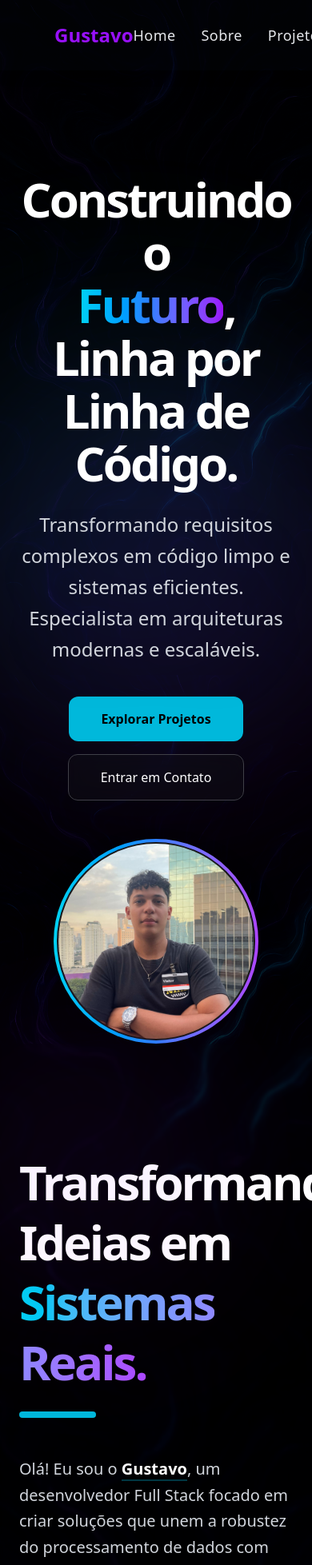
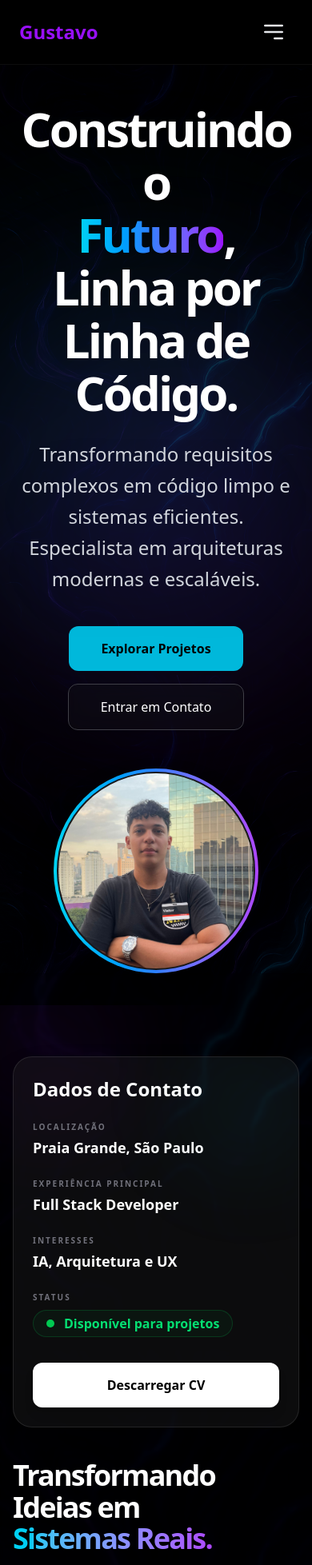
Before and after one commit to GustavoLDO/Portifolio, a React (Vite) app: page / in a window 390 px wide. Shown: the top 1957 px of the page at 80% size. Built offline with nearby package versions, Linux system fonts and the light colour scheme.

Commit message:
arrumando detalhes

```diff
--- a/package.json
+++ b/package.json
@@ -18,6 +18,7 @@
     "react-dom": "^19.2.0",
     "react-icons": "^5.5.0",
     "react-router-dom": "^7.10.1",
+    "react-router-hash-link": "^2.4.3",
     "tailwindcss": "^4.1.17"
   },
   "devDependencies": {
@@ -25,6 +26,7 @@
     "@types/node": "^24.10.1",
     "@types/react": "^19.2.5",
     "@types/react-dom": "^19.2.3",
+    "@types/react-router-hash-link": "^2.4.9",
     "@vitejs/plugin-react": "^5.1.1",
     "eslint": "^9.39.1",
     "eslint-plugin-react-hooks": "^7.0.1",
--- a/src/Router/Router.tsx
+++ b/src/Router/Router.tsx
@@ -1,18 +1,24 @@
-import React from 'react';
-import { Route, Routes, BrowserRouter, Router } from "react-router-dom";
-import Home from '../components/Home';
-import Sobre from '../components/Sobre/Sobre';
+import { Routes, Route } from "react-router-dom";
+import Home from "../components/Home";
+import Projetos from "../components/Projetos/Projetos";
+import Contato from "../components/Contatos/Contato";
+import Sobre from "../components/Sobre/Sobre";
 
+function AppRouter() {
+    return (
+        <Routes>
+            {/* Rota principal que renderiza a Landing Page completa */}
+            <Route path="/" element={<Home />} />
 
+            {/* Rotas individuais caso queira acessar apenas uma seção específica */}
+            <Route path="/projetos" element={<Projetos />} />
+            <Route path="/contato" element={<Contato />} />
+            <Route path="/sobre" element={<Sobre />} />
 
+            {/* Rota de "Não Encontrado" (Opcional) */}
+            <Route path="*" element={<div className="text-white">Página não encontrada.</div>} />
+        </Routes>
+    );
+}
 
-function AppRouter(){
-    return(
-
-        <Routes>
-            <Route path='/' element={<Home/>}/>
-
-        </Routes>
-    )
-}
 export default AppRouter;
--- a/src/components/Home.tsx
+++ b/src/components/Home.tsx
@@ -1,17 +1,18 @@
+/** biome-ignore-all lint/correctness/useUniqueElementIds: <explanation> */
 import React from "react";
-import { Link } from "react-router-dom";
+import { NavHashLink } from "react-router-hash-link";
 import NavBar from "./NavBar/NavBar";
 import TimeLine from "./Sobre/TimeLine";
 import Sobre from "./Sobre/Sobre";
 import CardTec from "./Sobre/CardTec";
 import Contato from "./Contatos/Contato";
-import Projetos from "./Projetos/Projetos"; // Importando o componente que criamos
-// Importando a imagem do assets
+import Projetos from "./Projetos/Projetos";
 import fotoProfissional from "../assets/foto_Profissional.jpg";
 
 function Home() {
     return (
-		<div className="flex flex-col w-full bg-transparent text-white overflow-x-hidden font-outfit">
+
+        <div id="home" className="flex flex-col w-full bg-transparent text-white overflow-x-hidden font-outfit">
             <NavBar />
 
             {/* --- HERO SECTION --- */}
@@ -35,18 +36,21 @@ function Home() {
                         </p>
 
                         <div className="flex flex-wrap gap-4 justify-center lg:justify-start">
-							<Link
-								to="/"
+
+                            <NavHashLink
+                                smooth
+                                to="/#projetos"
                                 className="px-10 py-4 bg-cyan-500 hover:bg-cyan-400 text-black font-bold rounded-xl transition-all hover:scale-105 hover:shadow-[0_0_30px_rgba(6,182,212,0.4)]"
                             >
                                 Explorar Projetos
-							</Link>
-							<Link
-								to="/"
+                            </NavHashLink>
+                            <NavHashLink
+                                smooth
+                                to="/#contatos"
                                 className="px-10 py-4 border border-zinc-700 hover:border-purple-500 text-white font-medium rounded-xl transition-all bg-zinc-900/30 backdrop-blur-md"
                             >
                                 Entrar em Contato
-							</Link>
+                            </NavHashLink>
                         </div>
                     </div>
 
@@ -65,7 +69,8 @@ function Home() {
             </section>
 
             {/* --- SEÇÃO SOBRE --- */}
-			<section className="relative z-10 bg-black/20 backdrop-blur-[2px] py-10">
+
+            <section id="sobre" className="relative z-10 bg-black/20 backdrop-blur-[2px] py-10 scroll-mt-20">
                 <Sobre />
             </section>
 
@@ -87,16 +92,17 @@ function Home() {
                 </div>
             </section>
 
-			{/* --- SEÇÃO: MEUS PROJETOS (LIMPA) --- */}
-			<section className="relative py-32 bg-transparent">
-				{/* Removido o background translúcido e o ruído para focar apenas nos cards */}
+            {/* --- SEÇÃO: MEUS PROJETOS --- */}
+
+            <section id="projetos" className="relative py-32 bg-transparent scroll-mt-20">
                 <div className="relative z-10 container mx-auto px-6">
                     <Projetos />
                 </div>
             </section>
 
             {/* --- SEÇÃO CONTATO --- */}
-			<section className="relative py-24 backdrop-blur-md overflow-hidden">
+
+            <section id="contatos" className="relative py-24 backdrop-blur-md overflow-hidden scroll-mt-20">
                 <div className="absolute top-0 right-0 w-[400px] h-[400px] bg-purple-600/10 rounded-full blur-[100px] pointer-events-none" />
                 <div className="absolute bottom-0 left-0 w-[400px] h-[400px] bg-cyan-500/10 rounded-full blur-[100px] pointer-events-none" />
                 <div className="relative z-10 container mx-auto px-6">
--- a/src/components/NavBar/NavBar.tsx
+++ b/src/components/NavBar/NavBar.tsx
@@ -1,47 +1,86 @@
-import React from 'react';
-import { Link } from 'react-router-dom';
+/** biome-ignore-all lint/a11y/useButtonType: <explanation> */
+/** biome-ignore-all lint/a11y/noSvgWithoutTitle: <explanation> */
+import React, { useState } from 'react';
+import { NavHashLink } from 'react-router-hash-link';
 
 function NavBar() {
+  const [isOpen, setIsOpen] = useState(false);
+
+  const toggleMenu = () => setIsOpen(!isOpen);
+
+  // Links para evitar repetição de código
+  const navLinks = [
+    { name: 'Home', to: '/#home' },
+    { name: 'Sobre', to: '/#sobre' },
+    { name: 'Projetos', to: '/#projetos' },
+    { name: 'Contatos', to: '/#contatos' },
+  ];
+
   return (
+    <header className="fixed top-0 left-0 w-full bg-black/90 backdrop-blur-lg shadow-2xl z-[100] border-b border-white/5">
+      <nav className="flex justify-between items-center max-w-7xl mx-auto py-4 px-6">
 
-   <div className="bg-gray-900/10 shadow-lg sticky top-0 z-50">
-      <nav className="flex justify-between items-center mx-auto py-7 px-5">
-
-
+        {/* Logo */}
         <div className="navbarLogo">
-          <Link
-            to="/"
-            className="text-2xl font-extrabold text-purple-600 transition duration-300 hover:text-purple-400 pl-12">Gustavo
-          </Link>
+          <NavHashLink
+            smooth
+            to="/#home"
+            className="text-2xl font-extrabold text-purple-600 transition duration-300 hover:text-purple-400"
+          >
+            Gustavo
+          </NavHashLink>
         </div>
 
+        {/* Botão Mobile (Hamburger) */}
+        <button
+          onClick={toggleMenu}
+          className="lg:hidden text-gray-200 focus:outline-none p-2"
+          aria-label="Abrir menu"
+        >
+          <svg className="w-8 h-8" fill="none" stroke="currentColor" viewBox="0 0 24 24">
+            {isOpen ? (
+              <path strokeLinecap="round" strokeLinejoin="round" strokeWidth="2" d="M6 18L18 6M6 6l12 12" />
+            ) : (
+              <path strokeLinecap="round" strokeLinejoin="round" strokeWidth="2" d="M4 6h16M4 12h16m-7 6h7" />
+            )}
+          </svg>
+        </button>
 
-        <div className="flex space-x-8 pr-56" >
+        {/* Links Desktop */}
+        <div className="hidden lg:flex space-x-8">
+          {navLinks.map((link) => (
+            <NavHashLink
+              key={link.name}
+              smooth
+              to={link.to}
+              className="text-gray-200 text-lg font-medium tracking-wide transition duration-300 hover:text-cyan-400"
+            >
+              {link.name}
+            </NavHashLink>
+          ))}
+        </div>
 
-          <Link
-            to="/"
-            className="text-gray-200 text-lg font-medium tracking-wide transition duration-300 hover:text-cyan-400 hover:border-cyan-400 focus:outline-none focus:ring-2 focus:ring-cyan-400">Home
-          </Link>
-
-          <Link
-            to="/"
-            className="text-gray-200 text-lg font-medium tracking-wide transition duration-300 hover:text-cyan-400 hover:border-cyan-400 focus:outline-none focus:ring-2 focus:ring-cyan-400">Sobre
-          </Link>
-
-
-          <Link
-            to="/projetos"
-            className="text-gray-200 text-lg font-medium tracking-wide transition duration-300 hover:text-cyan-400  hover:border-cyan-400 focus:outline-none focus:ring-2 focus:ring-cyan-400">Projetos
-          </Link>
-
-
-          <Link
-            to="/contatos"
-            className="text-gray-200 text-lg font-medium tracking-wide transition duration-300 hover:text-cyan-400  hover:border-cyan-400 focus:outline-none focus:ring-2 focus:ring-cyan-400">Contatos
-          </Link>
+        {/* Menu Mobile (Dropdown) */}
+        <div className={`
+          absolute top-full left-0 w-full bg-black/95 border-b border-white/10 transition-all duration-300 ease-in-out lg:hidden
+          ${isOpen ? 'opacity-100 visible' : 'opacity-0 invisible h-0'}
+        `}>
+          <div className="flex flex-col items-center py-6 space-y-6">
+            {navLinks.map((link) => (
+              <NavHashLink
+                key={link.name}
+                smooth
+                to={link.to}
+                onClick={() => setIsOpen(false)}
+                className="text-gray-200 text-xl font-medium hover:text-cyan-400 transition"
+              >
+                {link.name}
+              </NavHashLink>
+            ))}
+          </div>
         </div>
       </nav>
-    </div>
+    </header>
   );
 }
 
--- a/src/components/Sobre/Sobre.tsx
+++ b/src/components/Sobre/Sobre.tsx
@@ -1,94 +1,94 @@
+/** biome-ignore-all lint/suspicious/noArrayIndexKey: <explanation> */
 import React from "react";
 
 function Sobre() {
   return (
-    <section className="relative w-full max-w-6xl mx-auto py-24 px-6 font-outfit">
-      {/* Background Decorativo */}
-      <div className="absolute -top-10 -left-10 w-72 h-72 bg-purple-600/10 rounded-full blur-[120px]"></div>
+    <section className="relative w-full max-w-7xl mx-auto py-16 md:py-24 px-4 sm:px-6 lg:px-8 font-outfit overflow-hidden">
+      {/* Background Decorativo - Ajustado para não quebrar o scroll no mobile */}
+      <div className="absolute -top-10 -left-10 w-48 h-48 md:w-72 md:h-72 bg-purple-600/10 rounded-full blur-[80px] md:blur-[120px] pointer-events-none"></div>
 
-      <div className="grid grid-cols-1 lg:grid-cols-12 gap-16 items-start">
+      <div className="grid grid-cols-1 lg:grid-cols-12 gap-10 md:gap-16 items-start">
 
-        {/* LADO ESQUERDO: Conteúdo Textual (7 colunas) */}
-        <div className="lg:col-span-7 space-y-12">
-          <div className="space-y-6">
-            <h2 className="text-6xl md:text-8xl font-black text-white leading-tight tracking-tighter">
+        {/* LADO ESQUERDO: Conteúdo Textual */}
+        <div className="lg:col-span-7 space-y-8 md:space-y-12 order-2 lg:order-1">
+          <div className="space-y-4 md:space-y-6">
+            <h2 className="text-4xl sm:text-5xl md:text-7xl lg:text-8xl font-black text-white leading-[1.1] tracking-tighter">
               Transformando Ideias em <br />
               <span className="text-transparent bg-clip-text bg-gradient-to-r from-cyan-400 to-purple-500">
                 Sistemas Reais.
               </span>
             </h2>
-            <div className="w-24 h-2 bg-cyan-500 rounded-full"></div>
+            <div className="w-16 md:w-24 h-1.5 md:h-2 bg-cyan-500 rounded-full"></div>
           </div>
 
-          {/* Aumento significativo na legibilidade do parágrafo */}
-          <div className="space-y-8 text-xl md:text-2xl text-gray-300 leading-relaxed font-normal">
+          {/* Texto com tamanhos fluidos */}
+          <div className="space-y-6 md:space-y-8 text-lg sm:text-xl md:text-2xl text-gray-300 leading-relaxed font-normal">
             <p>
               Olá! Eu sou o <span className="text-white font-bold border-b-2 border-cyan-500/30">Gustavo</span>, um desenvolvedor Full Stack focado em criar soluções que unem a robustez do processamento de dados com interfaces de alto nível.
             </p>
             <p>
-              A minha jornada é movida pela curiosidade técnica e pelo desejo de resolver problemas complexos. Não me limito a apenas "escrever código"; eu procuro entender as necessidades do negócio para arquitetar sistemas que sejam <span className="text-cyan-400 font-semibold">escaláveis</span>, <span className="text-purple-400 font-semibold">seguros</span> e <span className="text-white font-semibold">centrados no utilizador</span>.
+              A minha jornada é movida pela curiosidade técnica e pelo desejo de resolver problemas complexos. Procuro arquitetar sistemas que sejam <span className="text-cyan-400 font-semibold">escaláveis</span>, <span className="text-purple-400 font-semibold">seguros</span> e <span className="text-white font-semibold">centrados no utilizador</span>.
             </p>
-            <p className="text-lg md:text-xl text-gray-400 italic">
-              Atualmente, especializo-me em ecossistemas modernos como <span className="text-white font-medium not-italic">React, TypeScript e Spring Boot</span>, garantindo uma transição fluida entre a lógica do servidor e a experiência visual do utilizador final.
+            <p className="text-base md:text-xl text-gray-400 italic">
+              Atualmente, especializo-me em ecossistemas modernos como <span className="text-white font-medium not-italic">React, TypeScript e Spring Boot</span>.
             </p>
           </div>
 
-          {/* Pilares de Trabalho - Cards maiores e com mais contraste */}
-          <div className="grid grid-cols-1 md:grid-cols-3 gap-6 pt-8">
+          {/* Pilares de Trabalho - 1 coluna no mobile, 3 no desktop */}
+          <div className="grid grid-cols-1 sm:grid-cols-2 md:grid-cols-3 gap-4 md:gap-6 pt-4">
             <div className="p-6 rounded-2xl bg-zinc-900/60 border border-zinc-800 hover:border-cyan-500/50 transition-all group">
-              <h4 className="text-cyan-400 text-xl font-bold mb-3">Performance</h4>
-              <p className="text-base text-zinc-400 group-hover:text-zinc-300 transition-colors">Código otimizado para carregamentos instantâneos.</p>
+              <h4 className="text-cyan-400 text-lg md:text-xl font-bold mb-2">Performance</h4>
+              <p className="text-sm md:text-base text-zinc-400 group-hover:text-zinc-300 transition-colors">Código otimizado para carregamentos rápidos.</p>
             </div>
             <div className="p-6 rounded-2xl bg-zinc-900/60 border border-zinc-800 hover:border-purple-500/50 transition-all group">
-              <h4 className="text-purple-400 text-xl font-bold mb-3">Escalabilidade</h4>
-              <p className="text-base text-zinc-400 group-hover:text-zinc-300 transition-colors">Arquiteturas preparadas para o crescimento.</p>
+              <h4 className="text-purple-400 text-lg md:text-xl font-bold mb-2">Escalabilidade</h4>
+              <p className="text-sm md:text-base text-zinc-400 group-hover:text-zinc-300 transition-colors">Arquiteturas prontas para o crescimento.</p>
             </div>
-            <div className="p-6 rounded-2xl bg-zinc-900/60 border border-zinc-800 hover:border-white/30 transition-all group">
-              <h4 className="text-white text-xl font-bold mb-3">Clean Code</h4>
-              <p className="text-base text-zinc-400 group-hover:text-zinc-300 transition-colors">Manutenibilidade e clareza em cada linha.</p>
+            <div className="p-6 rounded-2xl bg-zinc-900/60 border border-zinc-800 hover:border-white/30 transition-all group sm:col-span-2 md:col-span-1">
+              <h4 className="text-white text-lg md:text-xl font-bold mb-2">Clean Code</h4>
+              <p className="text-sm md:text-base text-zinc-400 group-hover:text-zinc-300 transition-colors">Manutenibilidade e clareza absoluta.</p>
             </div>
           </div>
         </div>
 
-        {/* LADO DIREITO: Info Card (5 colunas) */}
-        <div className="lg:col-span-5 lg:sticky lg:top-24">
-          <div className="relative bg-zinc-900/50 backdrop-blur-xl border border-white/10 rounded-[2rem] p-10 overflow-hidden shadow-2xl">
-            {/* Brilho decorativo interno */}
-            <div className="absolute top-0 right-0 w-40 h-40 bg-cyan-500/10 rounded-full blur-3xl"></div>
+        {/* LADO DIREITO: Info Card */}
+        {/* Adicionado 'order-1' no mobile para os dados aparecerem antes do texto longo, ou 'order-2' se preferir manter abaixo */}
+        <div className="lg:col-span-5 lg:sticky lg:top-28 order-1 lg:order-2">
+          <div className="relative bg-zinc-900/50 backdrop-blur-xl border border-white/10 rounded-[1.5rem] md:rounded-[2rem] p-6 md:p-10 overflow-hidden shadow-2xl">
+            <div className="absolute top-0 right-0 w-32 h-32 bg-cyan-500/10 rounded-full blur-3xl"></div>
 
-            <h3 className="text-3xl font-bold mb-10 flex items-center gap-4 text-white">
-              <span className="w-10 h-10 rounded-xl bg-cyan-500/20 flex items-center justify-center text-cyan-400 text-base italic shadow-inner">
+            <h3 className="text-2xl md:text-3xl font-bold mb-6 md:mb-10 flex items-center gap-4 text-white">
+              <span className="hidden sm:flex w-10 h-10 rounded-xl bg-cyan-500/20 items-center justify-center text-cyan-400 text-base italic shadow-inner">
                 inf
               </span>
               Dados de Contato
             </h3>
 
-            <ul className="space-y-8">
-              <li className="flex flex-col gap-1">
-                <span className="text-xs text-zinc-500 uppercase tracking-[0.2em] font-bold">Localização</span>
-                <span className="text-white text-xl font-semibold">Praia Grande, São Paulo</span>
-              </li>
-              <li className="flex flex-col gap-1">
-                <span className="text-xs text-zinc-500 uppercase tracking-[0.2em] font-bold">Experiência Principal</span>
-                <span className="text-white text-xl font-semibold">Desenvolvimento Full Stack</span>
-              </li>
-              <li className="flex flex-col gap-1">
-                <span className="text-xs text-zinc-500 uppercase tracking-[0.2em] font-bold">Interesses</span>
-                <span className="text-white text-xl font-semibold">IA, Arquitetura e UX</span>
-              </li>
+            <ul className="space-y-6 md:space-y-8">
+              {[
+                { label: "Localização", value: "Praia Grande, São Paulo" },
+                { label: "Experiência Principal", value: "Full Stack Developer" },
+                { label: "Interesses", value: "IA, Arquitetura e UX" }
+              ].map((item, index) => (
+                <li key={index} className="flex flex-col gap-1">
+                  <span className="text-[10px] md:text-xs text-zinc-500 uppercase tracking-[0.2em] font-bold">{item.label}</span>
+                  <span className="text-white text-lg md:text-xl font-semibold">{item.value}</span>
+                </li>
+              ))}
+
               <li className="flex flex-col gap-2">
-                <span className="text-xs text-zinc-500 uppercase tracking-[0.2em] font-bold">Status</span>
-                <div className="flex items-center gap-3 text-green-400 text-lg font-bold bg-green-500/5 w-fit px-4 py-1 rounded-full border border-green-500/20">
-                   <span className="relative flex h-3 w-3">
+                <span className="text-[10px] md:text-xs text-zinc-500 uppercase tracking-[0.2em] font-bold">Status</span>
+                <div className="flex items-center gap-3 text-green-400 text-base md:text-lg font-bold bg-green-500/5 w-fit px-4 py-1 rounded-full border border-green-500/20">
+                    <span className="relative flex h-2.5 w-2.5">
                       <span className="animate-ping absolute inline-flex h-full w-full rounded-full bg-green-400 opacity-75"></span>
-                      <span className="relative inline-flex rounded-full h-3 w-3 bg-green-500"></span>
-                   </span>
-                   Disponível para projetos
+                      <span className="relative inline-flex rounded-full h-2.5 w-2.5 bg-green-500"></span>
+                    </span>
+                    Disponível para projetos
                 </div>
               </li>
             </ul>
 
-            <button type="button" className="w-full mt-12 py-5 bg-white text-black text-lg font-black rounded-2xl hover:bg-cyan-400 transition-all transform hover:-translate-y-2 hover:shadow-[0_10px_40px_rgba(6,182,212,0.3)]">
+            <button type="button" className="w-full mt-8 md:mt-12 py-4 md:py-5 bg-white text-black text-base md:text-lg font-black rounded-xl md:rounded-2xl hover:bg-cyan-400 transition-all active:scale-95 shadow-lg">
               Descarregar CV
             </button>
           </div>
--- a/src/index.css
+++ b/src/index.css
@@ -37,3 +37,7 @@ body {
   0% { transform: translateX(-50%); }
   100% { transform: translateX(0); }
 }
+
+html {
+  scroll-behavior: smooth;
+}
```
Also changed, not shown: src/components/Sobre/CardTec.tsx (+26 -20 lines), src/components/Sobre/SkillCard.tsx (+11 -11 lines), 1 other file (tests, documents, lock files or other folders). Lines whose indentation alone changed are shown as unchanged.
